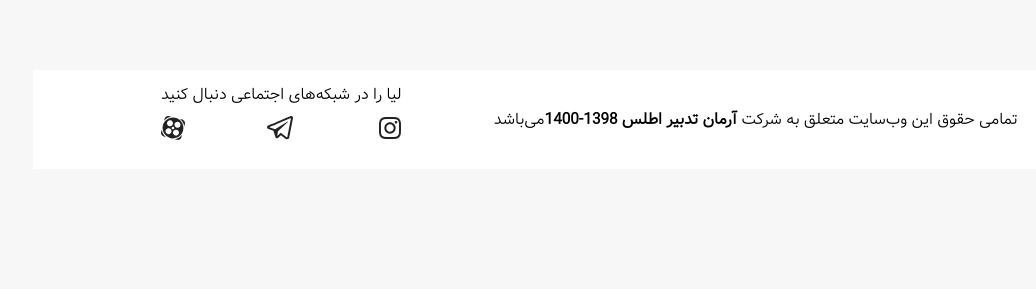
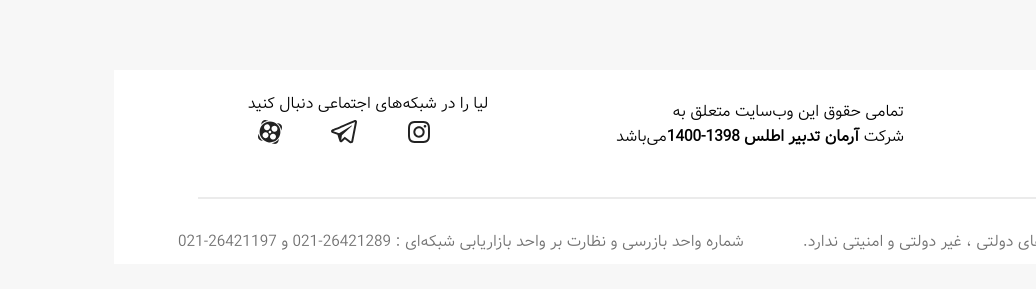
Before and after one commit to pooulad/liateam_smaple_project, a React (Vite) app: page /category/1 in a window 1280 px wide. Shown: the part 185-474 px from the top of the page, without its empty margins (244-1280 px from the left). Built offline with nearby package versions, Linux system fonts and the light colour scheme; no server answers.

Commit message:
complete footer

```diff
--- a/src/components/PageFooter/PageFooter.tsx
+++ b/src/components/PageFooter/PageFooter.tsx
@@ -11,7 +11,9 @@ export default function PageFooter() {
     <footer className="footer">
       <div className="footer_content">
         <div className="footer_top">
-          <img className="footer_logo" src={footer_logo} alt="logo" />
+          <div>
+            <img className="footer_logo" src={footer_logo} alt="logo" />
+          </div>
           <p>
             <span>{dictionary.footer.copyright.section1}</span>
             &nbsp;
@@ -33,7 +35,11 @@ export default function PageFooter() {
             </div>
           </div>
         </div>
-        <div className="footer_bottom"></div>
+        <hr />
+        <div className="footer_bottom">
+          <p>{dictionary.footer.bottom.policy}</p>
+          <p>{dictionary.footer.bottom.call}</p>
+        </div>
       </div>
     </footer>
   );
--- a/src/components/PageFooter/styles/pageFooter.css
+++ b/src/components/PageFooter/styles/pageFooter.css
@@ -1,29 +1,25 @@
-.footer{
+.footer {
   width: 100%;
   background-color: white;
 }
-.footer_content{
-  width: 80%;
+.footer_content {
+  width: 90%;
   margin: 0px auto;
 }
-.footer_top{
+.footer_top {
   display: flex;
   flex-direction: row;
   justify-content: space-between;
   align-items: center;
 }
-.footer_bottom{
-
+.footer_top p {
+  width: 300px;
 }
-.footer_social{
-  display: flex;
-  flex-direction: column;
-  justify-content: center;
-  align-items: center;
-  text-align: center;
+.footer_top div {
+  flex: 1;
+  margin: 0px 40px;
 }
-.footer_icons{
-  margin: 5px 0px;
+.footer_bottom {
   width: 100%;
   display: flex;
   flex-direction: row;
@@ -31,3 +27,28 @@
   align-items: center;
   text-align: center;
 }
+.footer_bottom p{
+  color: #717171;
+  margin: 10px 0px;
+}
+.footer_social {
+  width: 100%;
+  display: flex;
+  flex-direction: column;
+  justify-content: center;
+  align-items: flex-end;
+  text-align: center;
+}
+.footer_icons {
+  margin: 5px auto;
+  width: 50%;
+  display: flex;
+  flex-direction: row;
+  justify-content: space-between;
+  align-items: center;
+  text-align: center;
+}
+.footer_content hr {
+  border: 0.3px solid #ebebeb;
+  margin: 20px;
+}
--- a/src/dictionary/index.ts
+++ b/src/dictionary/index.ts
@@ -8,6 +8,11 @@ export const dictionary = {
       section2: "آرمان تدبیر اطلس 1398-1400",
       section3: "می‌باشد",
     },
+    bottom: {
+      call: "شماره واحد بازرسی و نظارت بر واحد بازاریابی شبکه‌ای : 26421289-021 و 26421197-021",
+      policy:
+        "این شرکت هیچگونه وابستگی به ارگانها و نهادهای دولتی ، غیر دولتی و امنیتی ندارد.",
+    },
   },
   errors: {
     general: "خطایی رخ داد",
```
